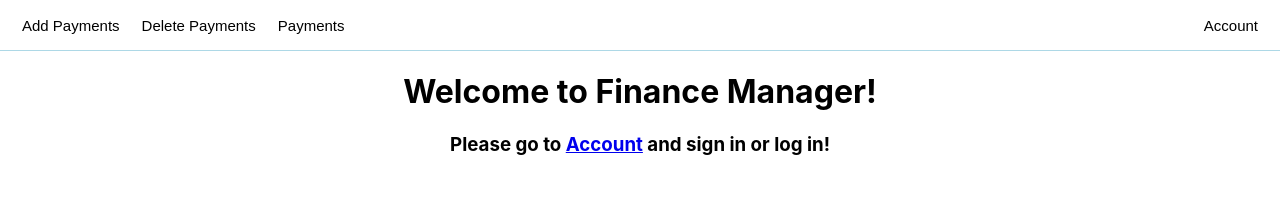
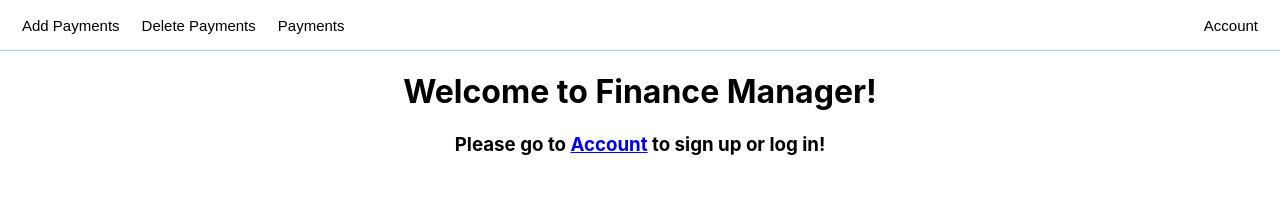
Before and after one commit to jaromaster/finance-client, a React (Create React App) app in the folder client/: page / in a window 1280 px wide. Shown: the top 223 px of the page. Built offline with nearby package versions, Linux system fonts and the light colour scheme.

Commit message:
changed localStorage to sessionStorage

```diff
--- a/client/src/App.tsx
+++ b/client/src/App.tsx
@@ -25,9 +25,9 @@ function App() {
       {/* Routing */}
       <BrowserRouter>
         <Routes>
-          {/* See:  https://www.w3schools.com/react/react_router.asp */}
-          <Route path="/" element={<Welcome/>}/> {/* some welcome page*/}
-          <Route path="/welcome" element={<Welcome/>}/> {/* some welcome page*/}
+          <Route path="/" element={<Welcome/>}/> {/* some welcome page */}
+          <Route path="/welcome" element={<Welcome/>}/> {/* some welcome page */}
+          <Route path="/help" /> {/* help page */}
           <Route path="/addpayments" /> {/* add new payments */}
           <Route path="/delpayments" /> {/* delete payments */}
           <Route path="/payments" /> {/* get and filter payments */}
--- a/client/src/components/account/Signup.tsx
+++ b/client/src/components/account/Signup.tsx
@@ -99,10 +99,10 @@ const Signup = () => {
         })
         .then(data => {
             if (data === "" ) return; // error, already handled above
-            localStorage.setItem("token", data); // success, store jwt in localStorage
+            sessionStorage.setItem("token", data); // success, store jwt in sessionStorage
 
-            // TODO: show user that sign up was successful
-            localStorage.setItem("username", username); // store username to display later
+            // store username to display later
+            sessionStorage.setItem("username", username);
 
             // go to welcome page
             window.location.href = "/welcome";
--- a/client/src/components/welcome/Welcome.tsx
+++ b/client/src/components/welcome/Welcome.tsx
@@ -5,7 +5,7 @@ import React from 'react';
  */
 const Welcome = () => {
     // get username of logged in / signed in user
-    let username = localStorage.getItem("username");
+    let username = sessionStorage.getItem("username");
 
 
     // user not signed in
@@ -13,7 +13,7 @@ const Welcome = () => {
         return (
             <div className="Welcome">
                 <h1>Welcome to Finance Manager!</h1>
-                <h3>Please go to <a href="/account">Account</a> and sign in or log in!</h3>
+                <h3>Please go to <a href="/account">Account</a> to sign up or log in!</h3>
             </div>
         )
     }
```
